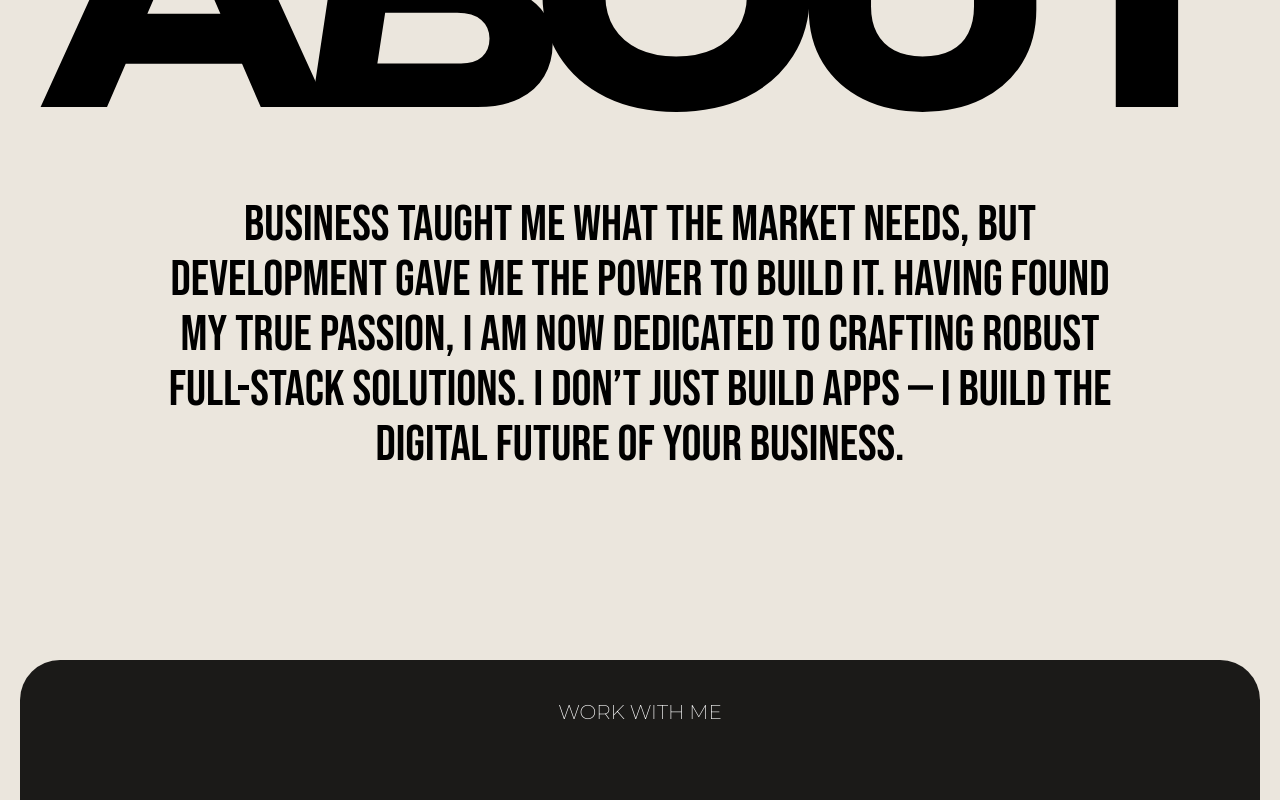
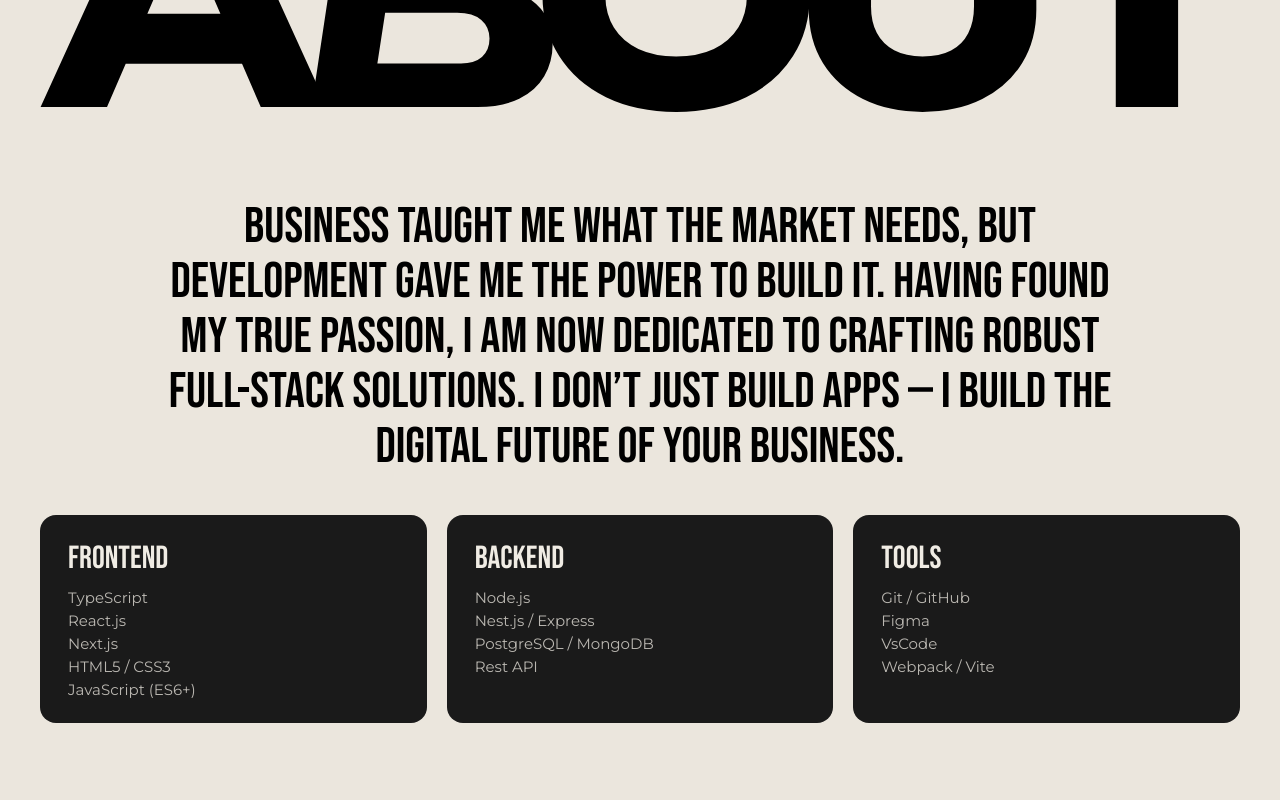
Before and after one commit to dmytro-serhiienko/dmytro_portfolio, a Next.js app: page / in a window 1280 px wide. Shown: the part 1020-1820 px from the top of the page. Built offline with nearby package versions, Linux system fonts and the light colour scheme.

Commit message:
added about text cards about

```diff
--- a/app/layout.tsx
+++ b/app/layout.tsx
@@ -7,6 +7,7 @@ import { About } from "@/components/Sections/About/About";
 import { Contacts } from "@/components/Sections/Contacts/Contacts";
 import { Footer } from "@/components/Sections/Footer/Footer";
 import { SmoothScroll } from "./ui/SmoothScroll/SmoothScroll";
+import { Toaster } from "sonner";
 
 const unbounded = localFont({
   src: "../public/fonts/Unbounded-VariableFont_wght.ttf",
@@ -52,6 +53,7 @@ export default function RootLayout({
           <About />
           <Contacts />
           <Footer />
+          <Toaster richColors position="bottom-right" />
         </SmoothScroll>
       </body>
     </html>
--- a/app/ui/SmoothScroll/SmoothScroll.tsx
+++ b/app/ui/SmoothScroll/SmoothScroll.tsx
@@ -1,21 +1,37 @@
 "use client";
 
 import { ReactLenis } from "lenis/react";
-import { useRef } from "react";
+import { useEffect, useRef } from "react";
 import type { LenisRef } from "lenis/react";
 
 export function SmoothScroll({ children }: { children: React.ReactNode }) {
   const lenisRef = useRef<LenisRef>(null);
 
+  useEffect(() => {
+    // Функція для перехоплення кліків по посиланнях з #
+    function handleClick(e: MouseEvent) {
+      const target = e.target as HTMLElement;
+      const link = target.closest("a");
+
+      if (link && link.hash && link.origin === window.location.origin) {
+        e.preventDefault();
+        // Використовуємо метод Lenis для плавного скролу до id
+        lenisRef.current?.lenis?.scrollTo(link.hash, {
+          lerp: 0.1,
+          duration: 1.5,
+        });
+      }
+    }
+
+    document.addEventListener("click", handleClick);
+    return () => document.removeEventListener("click", handleClick);
+  }, []);
+
   return (
     <ReactLenis
       root
       ref={lenisRef}
-      options={{
-        lerp: 0.1,
-        duration: 1.5,
-        smoothWheel: true,
-      }}
+      options={{ lerp: 0.1, duration: 1.5, smoothWheel: true }}
     >
       {children}
     </ReactLenis>
--- a/components/Sections/About/About.module.css
+++ b/components/Sections/About/About.module.css
@@ -21,13 +21,7 @@
   margin: 0;
   text-transform: uppercase;
   text-align: center;
-}
-
-.aboutContent {
-  flex-grow: 1;
-  display: flex;
-  align-items: center;
-  justify-content: center;
+  margin-bottom: 30px;
 }
 
 .parDiv {
@@ -63,3 +57,66 @@
     font-size: clamp(20px, 8vw, 50px);
   }
 }
+
+.aboutContent {
+  flex-grow: 1;
+  display: flex;
+  flex-direction: column;
+  align-items: center;
+  gap: 40px;
+}
+
+.skillsListWrap {
+  width: 100%;
+  display: flex;
+  flex-direction: column;
+  gap: 16px;
+}
+
+.skillCard {
+  background: #1a1a1a;
+  color: #f0ece4;
+  border-radius: 16px;
+  padding: 24px 28px;
+}
+
+.skillsFrontText,
+.skillsBackText,
+.skillsToolsText {
+  font-family: var(--font-bebasneue);
+  font-size: 32px;
+  font-weight: 400;
+  margin: 0 0 10px;
+  color: #f0ece4;
+}
+
+.skillsFrontList,
+.skillsBackList,
+.skillsToolsList {
+  margin: 0;
+  padding: 0;
+  list-style: none;
+  display: flex;
+  flex-direction: column;
+  gap: 4px;
+}
+
+.skillsFrontItem,
+.skillsBackItem,
+.skillsToolsItem {
+  font-family: var(--font-montserrat), sans-serif;
+  font-size: 15px;
+  font-weight: 400;
+  color: rgba(240, 236, 228, 0.75);
+}
+
+@media (min-width: 1024px) {
+  .skillsListWrap {
+    flex-direction: row;
+    gap: 20px;
+  }
+
+  .skillCard {
+    flex: 1;
+  }
+}
--- a/components/Sections/About/About.tsx
+++ b/components/Sections/About/About.tsx
@@ -14,6 +14,39 @@ export function About() {
               build apps — I build the digital future of your business.
             </p>
           </div>
+
+          <div className={style.skillsListWrap}>
+            <div className={`${style.skillsFrontWrap} ${style.skillCard}`}>
+              <h2 className={style.skillsFrontText}>Frontend</h2>
+              <ul className={style.skillsFrontList}>
+                <li className={style.skillsFrontItem}>TypeScript</li>
+                <li className={style.skillsFrontItem}>React.js</li>
+                <li className={style.skillsFrontItem}>Next.js</li>
+                <li className={style.skillsFrontItem}>HTML5 / CSS3</li>
+                <li className={style.skillsFrontItem}>JavaScript (ES6+)</li>
+              </ul>
+            </div>
+
+            <div className={`${style.skillsBackWrap} ${style.skillCard}`}>
+              <h2 className={style.skillsBackText}>Backend</h2>
+              <ul className={style.skillsBackList}>
+                <li className={style.skillsBackItem}>Node.js</li>
+                <li className={style.skillsBackItem}>Nest.js / Express</li>
+                <li className={style.skillsBackItem}>PostgreSQL / MongoDB</li>
+                <li className={style.skillsBackItem}>Rest API</li>
+              </ul>
+            </div>
+
+            <div className={`${style.skillsToolsWrap} ${style.skillCard}`}>
+              <h2 className={style.skillsToolsText}>Tools</h2>
+              <ul className={style.skillsToolsList}>
+                <li className={style.skillsToolsItem}>Git / GitHub</li>
+                <li className={style.skillsToolsItem}>Figma</li>
+                <li className={style.skillsToolsItem}>VsCode</li>
+                <li className={style.skillsToolsItem}>Webpack / Vite</li>
+              </ul>
+            </div>
+          </div>
         </div>
       </div>
     </section>
--- a/components/Sections/Footer/Footer.module.css
+++ b/components/Sections/Footer/Footer.module.css
@@ -63,18 +63,6 @@
   letter-spacing: -1px;
 }
 
-.footerCopyWrap {
-  width: 100%;
-  text-align: center;
-  padding: 20px 0;
-}
-
-.copyright {
-  font-family: var(--font-monserrat), sans-serif;
-  font-size: 12px;
-  opacity: 0.6;
-}
-
 @media (min-width: 1024px) {
   .footerContainer {
     min-height: 100vh;
@@ -101,8 +89,4 @@
   .footerName {
     font-size: clamp(100px, 16vw, 290px);
   }
-
-  .footerCopyWrap {
-    padding-bottom: 20px;
-  }
 }
--- a/components/Sections/Footer/Footer.tsx
+++ b/components/Sections/Footer/Footer.tsx
@@ -36,13 +36,6 @@ export function Footer() {
         <div className={styles.footerNameWrap}>
           <p className={styles.footerName}>DMYTRO SERGIIENKO</p>
         </div>
-
-        {/* copy */}
-        <div className={styles.footerCopyWrap}>
-          <p className={styles.copyright}>
-            &copy; {new Date().getFullYear()} Dmytro Sergiienko
-          </p>
-        </div>
       </div>
     </footer>
   );
--- a/components/Sections/Header/Header.module.css
+++ b/components/Sections/Header/Header.module.css
@@ -3,7 +3,7 @@
   top: 0;
   left: 0;
   right: 0;
-  z-index: 100;
+  z-index: 333;
   display: flex;
   align-items: center;
   justify-content: space-between;
--- a/components/Sections/Header/Header.tsx
+++ b/components/Sections/Header/Header.tsx
@@ -1,5 +1,10 @@
 "use client";
-
+import {
+  AnimatePresence,
+  motion,
+  useScroll,
+  useMotionValueEvent,
+} from "framer-motion";
 import { useState } from "react";
 import Link from "next/link";
 import styles from "./Header.module.css";
@@ -8,12 +13,35 @@ import { ModalContact } from "../../ModalContact/ModalContact";
 export default function Header() {
   const [menuOpen, setMenuOpen] = useState(false);
   const [isModalOpen, setIsModalOpen] = useState(false);
+  const [hidden, setHidden] = useState(false);
+
+  const { scrollY } = useScroll();
+
+  useMotionValueEvent(scrollY, "change", (latest) => {
+    const previous = scrollY.getPrevious() ?? 0;
+    // Якщо скролимо вниз і проїхали більше ...px — ховаємо
+    if (latest > previous && latest > 100) {
+      setHidden(true);
+    } else {
+      // Якщо скролимо вгору — показуємо
+      setHidden(false);
+    }
+  });
 
   const closeModal = () => setIsModalOpen(false);
 
   return (
     <>
-      <header className={styles.header}>
+      {/* header на motion.header */}
+      <motion.header
+        variants={{
+          visible: { y: 0 },
+          hidden: { y: "-100%" },
+        }}
+        animate={hidden ? "hidden" : "visible"}
+        transition={{ duration: 0.35, ease: "easeInOut" }}
+        className={styles.header}
+      >
         <Link href="/" className={styles.logo}>
           <span className={styles.logoText}>DS</span>
         </Link>
@@ -44,10 +72,16 @@ export default function Header() {
             <span />
           </span>
         </button>
-      </header>
+      </motion.header>
 
+      <AnimatePresence>
         {menuOpen && (
-        <div className={styles.mobileMenu}>
+          <motion.div
+            initial={{ opacity: 0 }}
+            animate={{ opacity: 1 }}
+            exit={{ opacity: 0 }}
+            className={styles.mobileMenu}
+          >
             <nav className={styles.mobileNav}>
               <Link href="#about" onClick={() => setMenuOpen(false)}>
                 ABOUT
@@ -69,10 +103,13 @@ export default function Header() {
                 LET&apos;S TALK
               </button>
             </nav>
-        </div>
+          </motion.div>
         )}
+      </AnimatePresence>
 
+      <AnimatePresence>
         {isModalOpen && <ModalContact onClose={closeModal} />}
+      </AnimatePresence>
     </>
   );
 }
--- a/package.json
+++ b/package.json
@@ -12,11 +12,15 @@
     "@deemlol/next-icons": "^0.2.7",
     "@studio-freight/lenis": "^1.0.42",
     "formik": "^2.4.9",
+    "framer-motion": "^12.38.0",
+    "gsap": "^3.14.2",
     "lenis": "^1.3.19",
     "next": "16.2.0",
     "react": "19.2.4",
     "react-dom": "19.2.4",
-    "react-icons": "^5.6.0"
+    "react-icons": "^5.6.0",
+    "sonner": "^2.0.7",
+    "yup": "^1.7.1"
   },
   "devDependencies": {
     "@tailwindcss/postcss": "^4",
```
Also changed, not shown: components/ModalContact/ModalContact.module.css (+71 -22 lines), components/ModalContact/ModalContact.tsx (+62 -11 lines), 1 other file (tests, documents, lock files or other folders). Lines whose indentation alone changed are shown as unchanged.
